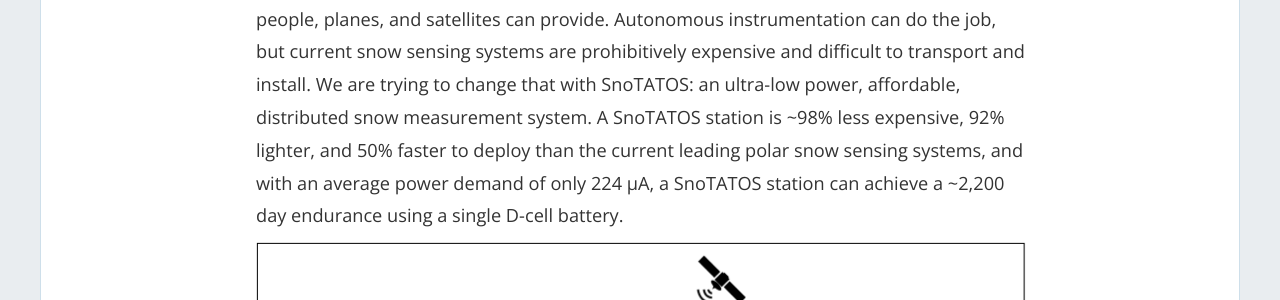
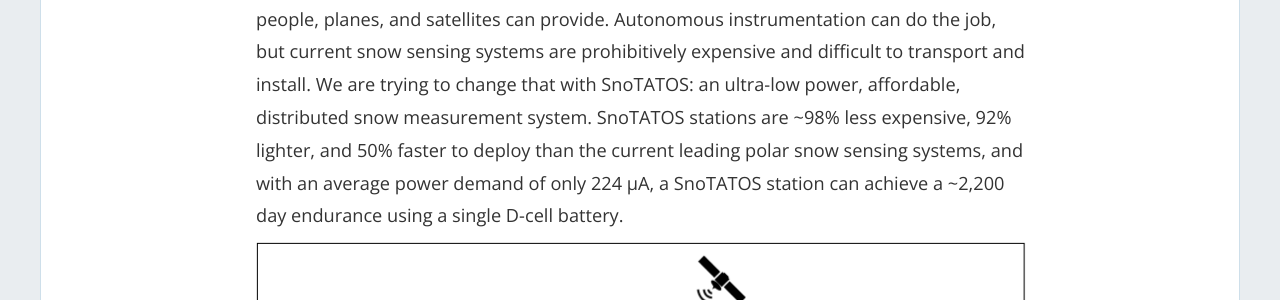
Before and after one commit to ianraphael/ianraphael.github.io, a Jekyll site: the page built from SnoTATOSsystemDescription.md, in a window 1280 px wide and 900 px high. Shown: the part 242-542 px from the top of the window. Built offline with Jekyll 4.4.1, drawn with Linux system fonts in a browser that asks for light colours; nearby versions of some CDN libraries; some of the changed text lies outside the part shown.

Commit message:
update text

```diff
--- a/SnoTATOSsystemDescription.md
+++ b/SnoTATOSsystemDescription.md
@@ -9,7 +9,7 @@
 The Arctic is cold, dark, and hard to get to. To understand how the Arctic ice cover and climate are changing,
 we need more frequent and more precise snow measurements than people, planes, and satellites can provide. Autonomous instrumentation
 can do the job, but current snow sensing systems are prohibitively expensive and difficult to transport and install. We are trying to change
-that with SnoTATOS: an ultra-low power, affordable, distributed snow measurement system. A SnoTATOS station is ~98% less expensive,
+that with SnoTATOS: an ultra-low power, affordable, distributed snow measurement system. SnoTATOS stations are ~98% less expensive,
 92% lighter, and 50% faster to deploy than the current leading polar snow sensing systems,
 and with an average power demand of only 224 µA, a SnoTATOS station can achieve a ~2,200 day endurance using a single D-cell battery.
 
```
